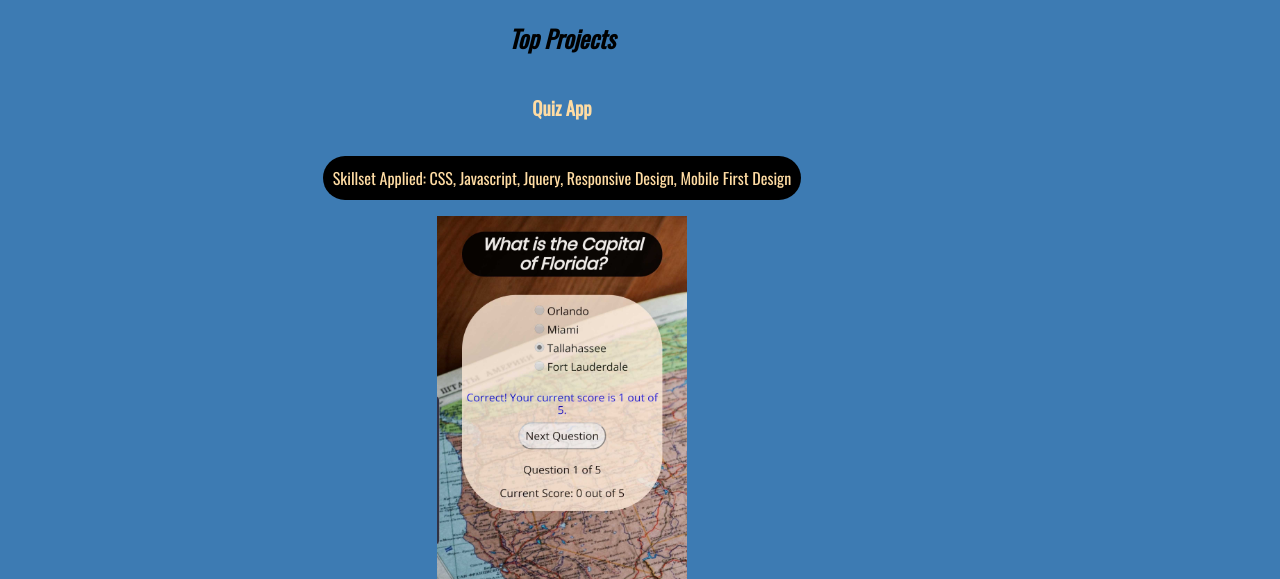
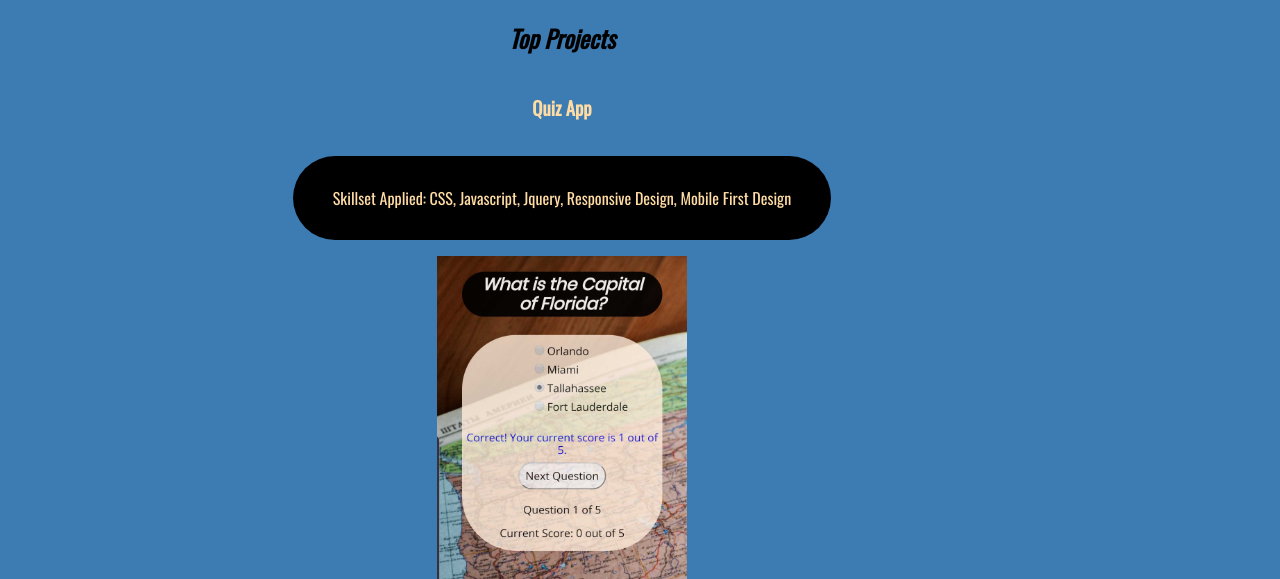
Before and after one commit to thinkful-ei-jaguar/kraigwilliams-portfolio, a plain HTML site: page index.html in a window 1280 px wide. Shown: the part 145-724 px from the top of the page. Drawn offline with nearby package versions, Linux system fonts and the light colour scheme.

Commit message:
change padding around paragraphs

```diff
--- a/index.css
+++ b/index.css
@@ -13,8 +13,10 @@ h2{
 
 p {
     background:black;
-    border-radius: 200px;
-    padding:10px;
+    border-radius: 150px;
+    padding:30px 40px;
+
+
 }
 header {
     font-family: 'Audiowide', cursive;
```
